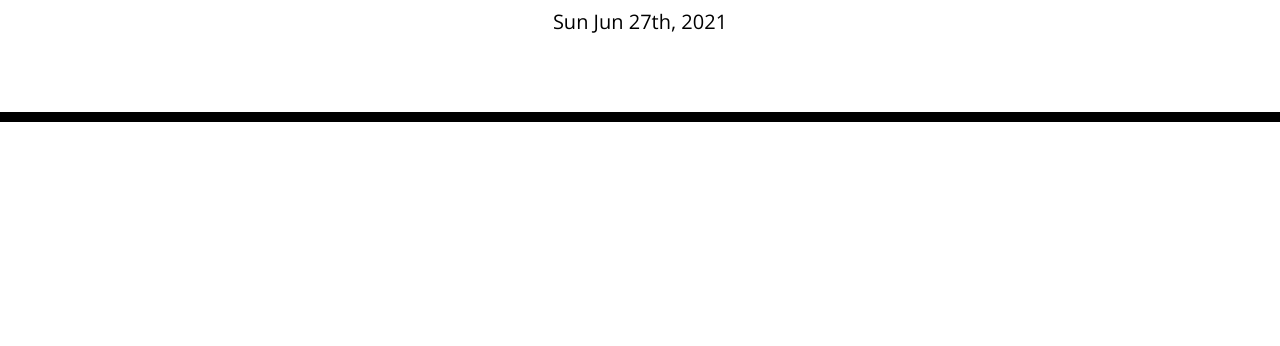
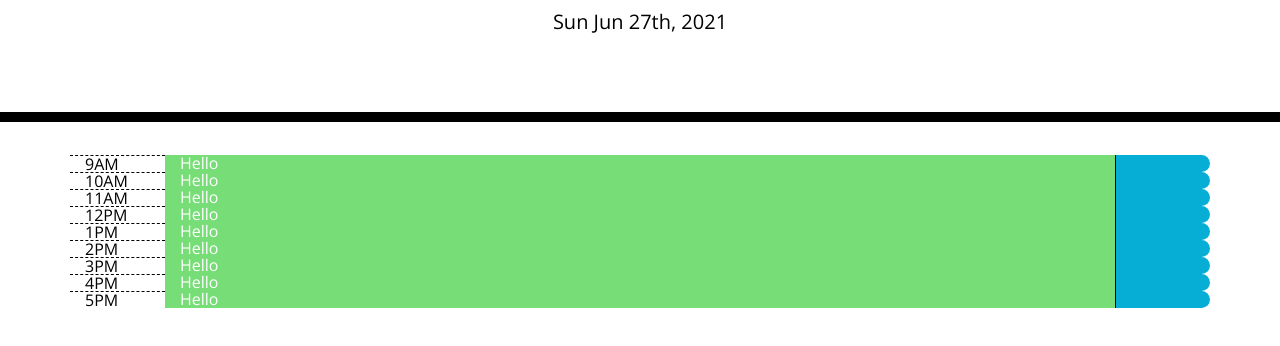
Before and after one commit to eamahma/Work_Day_Scheduler, a plain HTML site: page index.html in a window 1280 px wide. Shown: the part 182-528 px from the top of the page. Drawn offline with nearby package versions, Linux system fonts and the light colour scheme.

Commit message:
used JS to dynamically create scheduling table

```diff
--- a/index.html
+++ b/index.html
@@ -28,9 +28,23 @@
       <p class="lead">A simple calendar app for scheduling your work day</p>
       <p id="currentDay" class="lead"></p>
     </header>
-    <div class="container">
+    <div class="container" id="cont">
       <!-- Timeblocks go here -->
-    </div>
+
+      <!-- <div class="row">
+        <div class="col-2 hour">
+          9:00 a.m.
+        </div>
+        <div class="col-8 past">
+          One of three columns
+        </div>
+        <div class="col-2 saveBtn">
+          <svg  xmlns="http://www.w3.org/2000/svg" width="32" height="32" fill="currentColor" class="bi bi-save" viewBox="0 0 16 16">
+            <path d="M2 1a1 1 0 0 0-1 1v12a1 1 0 0 0 1 1h12a1 1 0 0 0 1-1V2a1 1 0 0 0-1-1H9.5a1 1 0 0 0-1 1v7.293l2.646-2.647a.5.5 0 0 1 .708.708l-3.5 3.5a.5.5 0 0 1-.708 0l-3.5-3.5a.5.5 0 1 1 .708-.708L7.5 9.293V2a2 2 0 0 1 2-2H14a2 2 0 0 1 2 2v12a2 2 0 0 1-2 2H2a2 2 0 0 1-2-2V2a2 2 0 0 1 2-2h2.5a.5.5 0 0 1 0 1H2z"/>
+          </svg>
+        </div> -->
+
+      </div>                                                                                                                                                                                                                                                                                                                                                                                                                                                                                                                                                                                                                                                                                                                                                                                                                                                                                            </div>
     <script src="https://cdnjs.cloudflare.com/ajax/libs/jquery/3.2.1/jquery.min.js"></script>
     <script src="https://cdnjs.cloudflare.com/ajax/libs/moment.js/2.24.0/moment.min.js"></script>
     <script src="https://cdnjs.cloudflare.com/ajax/libs/moment.js/2.27.0/moment.min.js"></script>
--- a/js/script.js
+++ b/js/script.js
@@ -1,3 +1,49 @@
+var workHours = ['9AM', '10AM', '11AM', '12PM', '1PM', '2PM', '3PM', '4PM', '5PM'];
+
+
 // Display Date in header section
 var weekDay = moment().format("ddd MMM Do, YYYY");
 $('#currentDay').text(weekDay);
+
+// Initialize screen
+function init() {
+    for (var i = 0; i < workHours.length; i++) {
+        // create row element
+        var rowEl = document.createElement("div");
+        document.getElementById("cont").appendChild(rowEl);
+        rowEl.setAttribute("class", "row");
+        rowEl.setAttribute("id", "rows");
+
+        // create time column elements
+        var timeEl = document.createElement("div");
+        var timeText = document.createTextNode(workHours[i]);
+        timeEl.appendChild(timeText);
+        document.getElementById("rows").appendChild(timeEl);
+        timeEl.setAttribute("class", "col-1 hour");
+        timeEl.setAttribute("id", "time");
+
+        // create time column elements
+        var taskEl = document.createElement("div");
+        // the text need to be read from local storage (last saved)
+        var taskText = document.createTextNode("Hello");
+        document.getElementById("rows").appendChild(taskEl);
+        taskEl.setAttribute("class", "col-10 future");
+        taskEl.appendChild(taskText);
+
+        // create saveBtn column elements
+        // var saveEl = document.createElement("div");
+        // var saveText = document.createTextNode("save");
+        // document.getElementById("rows").appendChild(saveEl);
+        // saveEl.setAttribute("class", "col-1 saveBtn");
+        // saveEl.appendChild(saveText);
+        var saveEl = document.createElement("svg");
+        // var saveText = document.createTextNode("save");
+        document.getElementById("rows").appendChild(saveEl);
+        saveEl.setAttribute("height", "100px");
+        saveEl.setAttribute("width", "100px");
+        saveEl.setAttribute("class", "col-1 saveBtn");
+        // saveEl.appendChild(saveText);
+    }
+}
+
+init();
```
Also changed, not shown: css/style.css (line endings or trailing spaces).
